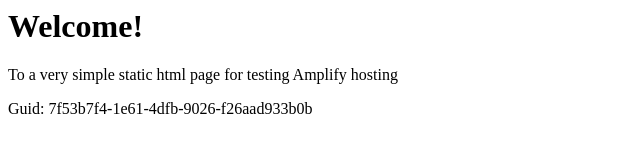
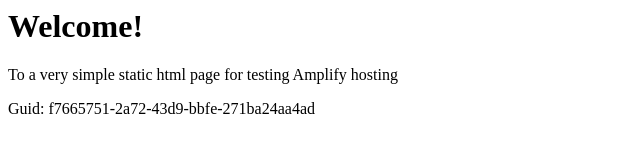
Before and after one commit to aws-aemilia-dub/Github-PR-Commit-Integration-Test-DoNotTouch-GitHubWebhookPushCanaryTest-v1-prod-eu-west-1, a website: page src/index.html in a window 1280 px wide. Shown: the full height of the page, 0-640 px from the left. Drawn offline with Linux system fonts and the light colour scheme.

Commit message:
commit from integ tests

```diff
--- a/src/index.html
+++ b/src/index.html
@@ -12,6 +12,6 @@
 <body>
     <h1>Welcome!</h1>
     <p>To a very simple static html page for testing Amplify hosting</p>
-    <p>Guid: 7f53b7f4-1e61-4dfb-9026-f26aad933b0b</p></body>
+    <p>Guid: f7665751-2a72-43d9-bbfe-271ba24aa4ad</p></body>
 
 </html>
```
